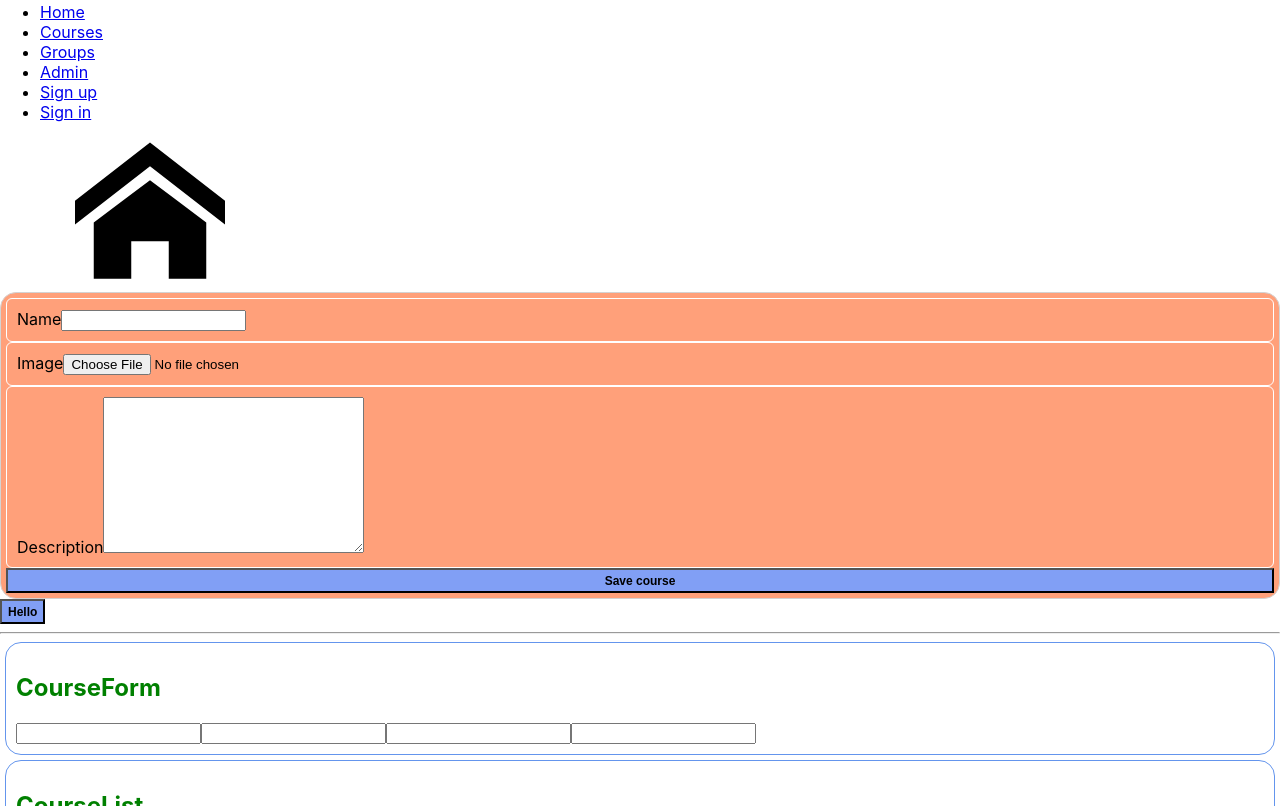
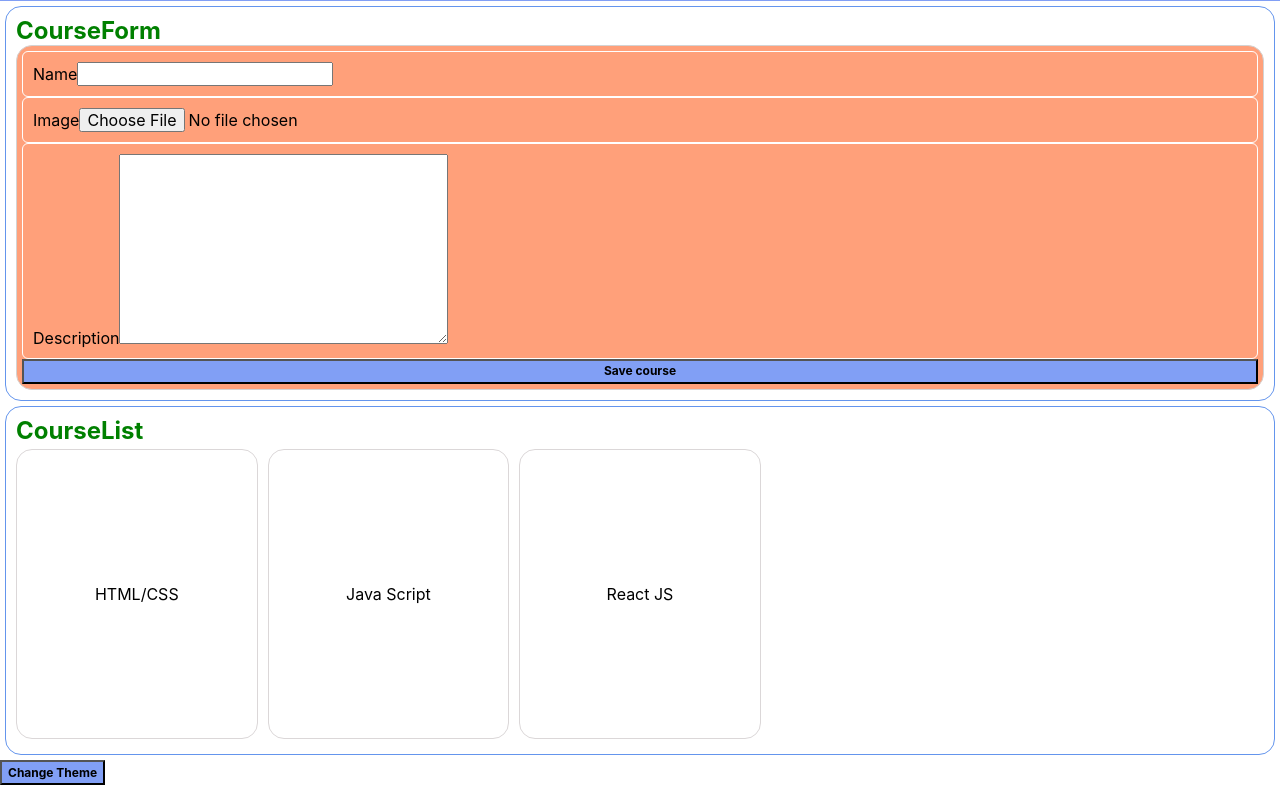
Before and after one commit to BootCampGoIT/BootCamp10, a React app: page / in a window 1280 px wide. Shown: the part 59-865 px from the top of the page. After the commit the page ends 844 px from the top, so only its background shows below. Built offline with nearby package versions, Linux system fonts and the light colour scheme.

Commit message:
added styles

```diff
--- a/package.json
+++ b/package.json
@@ -6,6 +6,7 @@
     "@testing-library/jest-dom": "^5.14.1",
     "@testing-library/react": "^11.2.7",
     "@testing-library/user-event": "^12.8.3",
+    "modern-normalize": "^1.1.0",
     "react": "^17.0.2",
     "react-dom": "^17.0.2",
     "react-scripts": "4.0.3",
--- a/src/Components/App.js
+++ b/src/Components/App.js
@@ -11,19 +11,19 @@ const App = () => {
 
   return (
     <>
-      <button
-        type='button'
-        onClick={() =>
-          setCurrenTheme(
-            currentTheme.title === "dark" ? themes.light : themes.dark
-          )
-        }>
-        Change Theme
-      </button>
       <ThemeProvider theme={currentTheme}>
         <GlobalStyles />
         <Header />
         <Main courses={courses} />
+        <button
+          type='button'
+          onClick={() =>
+            setCurrenTheme(
+              currentTheme.title === "dark" ? themes.light : themes.dark
+            )
+          }>
+          Change Theme
+        </button>
       </ThemeProvider>
     </>
   );
--- /dev/null
+++ b/src/Components/courses/CourseListStyled.js
@@ -0,0 +1,9 @@
+import styled from "styled-components";
+
+export const CoursesListStyled = styled.ul`
+  display: flex;
+  flex-wrap: wrap;
+  margin: 0 -5px;
+
+
+`;
--- a/src/Components/courses/CoursesList.js
+++ b/src/Components/courses/CoursesList.js
@@ -1,15 +1,14 @@
+import { CoursesListStyled } from "./CourseListStyled";
+import CoursesListItem from "./coursesListItem/CoursesListItem";
 import ModuleList from "./moduleList/ModuleList";
 
 const CoursesList = ({ courses }) => {
   return (
-    <ul className='coursesList'>
-      {courses.map(({ id, name, modules }) => (
-        <li key={id}>
-          <h2>{name}</h2>
-          <ModuleList modules={modules} />
-        </li>
+    <CoursesListStyled>
+      {courses.map(({ id, modules, name }) => (
+        <CoursesListItem key={id} modules={modules} name={name} />
       ))}
-    </ul>
+    </CoursesListStyled>
   );
 };
 
--- /dev/null
+++ b/src/Components/courses/coursesListItem/CoursesListItem.js
@@ -0,0 +1,17 @@
+import React from "react";
+import ModuleList from "../moduleList/ModuleList";
+import { CourseListItemContainer } from "./CoursesListItemStyled";
+const CoursesListItem = ({ modules, name }) => {
+  return (
+    <CourseListItemContainer>
+      <div className='courseListItemContent'>
+        <div className='courseListItemTitleBlock'>
+          <p className='courseListItemTitle'>{name}</p>
+        </div>
+      </div>
+      {/* <ModuleList modules={modules} /> */}
+    </CourseListItemContainer>
+  );
+};
+
+export default CoursesListItem;
--- /dev/null
+++ b/src/Components/courses/coursesListItem/CoursesListItemStyled.js
@@ -0,0 +1,38 @@
+import styled from "styled-components";
+
+export const CourseListItemContainer = styled.li`
+  width: 50%;
+  padding: 5px;
+  height: 200px;
+  .courseListItemContent {
+    height: 100%;
+    width: 100%;
+    display: flex;
+    flex-direction: column;
+    align-items: center;
+    border: 1px solid ${({ theme }) => theme.colors.secondary};
+    border-radius: 16px;
+    padding: 10px;
+  }
+  .courseListItemTitleBlock {
+    flex-grow: 1;
+    display: flex;
+    align-items: center;
+  }
+  @media (min-width: 768px) {
+    width: 25%;
+    height: 250px;
+    .courseAvatarBlock {
+      width: 150px;
+      height: 150px;
+    }
+  }
+  @media (min-width: 1024px) {
+    width: 20%;
+    height: 300px;
+    .courseAvatarBlock {
+      width: 200px;
+      height: 200px;
+    }
+  }
+`;
--- a/src/Components/header/Header.js
+++ b/src/Components/header/Header.js
@@ -1,13 +1,16 @@
 import React from "react";
 import { mainRoutes } from "../../routes/mainRoutes";
 import Navigation from "../navigation/Navigation";
+import { HeaderContainer } from "./HeaderStyled";
 
 const Header = () => {
   return (
-    <header>
-      <a href='http://'>Logo</a>
+    <HeaderContainer>
+      <a href='/#' className='headerLogo'>
+        ITED
+      </a>
       <Navigation routes={mainRoutes} />
-    </header>
+    </HeaderContainer>
   );
 };
 
--- /dev/null
+++ b/src/Components/header/HeaderStyled.js
@@ -0,0 +1,18 @@
+import styled from "styled-components";
+
+export const HeaderContainer = styled.header`
+  display: flex;
+  align-items: center;
+  justify-content: space-between;
+  height: 60px;
+  padding: 0 20px;
+  background-color: ${({ theme }) => theme.colors.background};
+  border-bottom: 2px solid ${({ theme }) => theme.colors.main};
+
+  .headerLogo {
+    text-transform: uppercase;
+    color: ${({ theme }) => theme.colors.attention};
+    font-size: 24px;
+    font-weight: 700;
+  }
+`;
--- a/src/Components/main/Main.js
+++ b/src/Components/main/Main.js
@@ -2,28 +2,12 @@ import React from "react";
 import CoursesForm from "../courses/coursesForm/CoursesForm";
 import CoursesList from "../courses/CoursesList";
 import Section from "../section/Section";
-import sprite from '../../icons/header/sprite.svg'
 
 const Main = ({ courses }) => {
   return (
     <main>
-      <div>
-        <svg>
-          <use href={sprite + "#icon-home"}/>
-        </svg>
-      </div>
-      <CoursesForm />
-      <button>Hello</button>
-      <hr />
-
-
       <Section title='CourseForm'>
-        <form>
-          <input type='text' />
-          <input type='text' />
-          <input type='text' />
-          <input type='text' />
-        </form>
+        <CoursesForm />
       </Section>
 
       <Section title='CourseList'>
@@ -35,7 +19,6 @@ const Main = ({ courses }) => {
 
 export default Main;
 
-
 // const getData = (x) => {
 //   return `10 + ${x} + 10`
 // }
--- a/src/Components/navigation/Navigation.js
+++ b/src/Components/navigation/Navigation.js
@@ -1,16 +1,19 @@
 import React from "react";
+import { NavigationContainer } from "./NavigationStyled";
 
 const Navigation = ({ routes }) => {
   return (
-    <nav>
-      <ul>
+    <NavigationContainer>
+      <ul className='navList'>
         {routes.map(({ path, name }) => (
-          <li key={path}>
-            <a href={path}>{name}</a>
+          <li key={path} className='navItem'>
+            <a href={path} className='navLink'>
+              {name}
+            </a>
           </li>
         ))}
       </ul>
-    </nav>
+    </NavigationContainer>
   );
 };
 
--- /dev/null
+++ b/src/Components/navigation/NavigationStyled.js
@@ -0,0 +1,19 @@
+import styled from "styled-components";
+
+export const NavigationContainer = styled.nav`
+  .navList {
+    display: flex;
+    align-items: center;
+  }
+  .navItem:not(:last-child) {
+    margin-right: 20px;
+  }
+  .navLink {
+    text-transform: uppercase;
+    color: ${(props) => props.theme.colors.main};
+    font-weight: 700;
+    &:hover {
+      color: ${(props) => props.theme.colors.active};
+    }
+  }
+`;
--- a/src/index.module.css
+++ b/src/index.module.css
@@ -1,3 +1,5 @@
+@import "modern-normalize/modern-normalize.css";
+
 body {
   margin: 0;
   font-family: -apple-system, BlinkMacSystemFont, "Segoe UI", "Roboto", "Oxygen", "Ubuntu", "Cantarell", "Fira Sans",
@@ -10,6 +12,55 @@ code {
   font-family: source-code-pro, Menlo, Monaco, Consolas, "Courier New", monospace;
 }
 
-:global(.groung) {
-  background-color: gray;
+*,
+*::before,
+*::after {
+  box-sizing: border-box;
 }
+
+ul,
+ol {
+  padding: 0;
+}
+
+body,
+h1,
+h2,
+h3,
+h4,
+h5,
+h6,
+p,
+ul,
+ol,
+li {
+  margin: 0;
+}
+
+body {
+  min-height: 100vh;
+  scroll-behavior: smooth;
+}
+
+img {
+  max-width: 100%;
+  display: block;
+}
+
+a {
+  text-decoration: none;
+}
+
+ul {
+  list-style-type: none;
+}
+
+:global(.styledButton) {
+  background-color: cornflowerblue;
+  border: none;
+  padding: 0 10px;
+}
+
+:global(.baseColor) {
+  color: green;
+}
```
Also changed, not shown: src/Components/courses/moduleList/ModuleListStyled.js (added), src/Components/courses/moduleList/moduleListItem/ModuleListStyled.js (added), src/Components/main/MainStyled.js (added), 1 other file.
